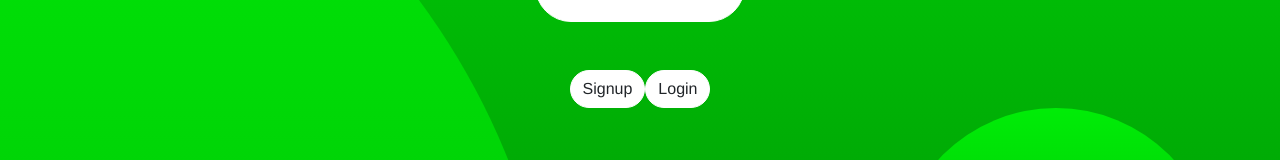
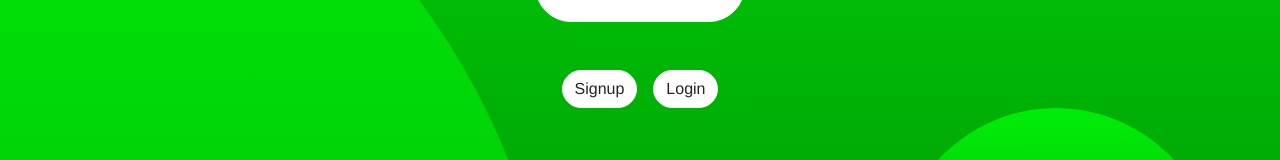
Before and after one commit to SymensJeffrey/golf_vue, a Vue app: page / in a window 1280 px wide. Shown: the part 561-721 px from the top of the page. Built offline with nearby package versions, Linux system fonts and the light colour scheme.

Commit message:
add spacing on log in and signup buttons

```diff
--- a/src/views/Home.vue
+++ b/src/views/Home.vue
@@ -8,7 +8,7 @@
               <a class="btn btn-primary btn-xl rounded-pill mt-5" href="#scroll">Learn More</a>
           </div>
           <div v-if="!isLoggedIn()">
-            <button class="btn btn-primary btn-l rounded-pill mt-5" v-on:click="pushToSignup">Signup</button>
+            <button class="btn btn-primary btn-l rounded-pill mt-5 me-3" v-on:click="pushToSignup">Signup</button>
             <button class="btn btn-primary btn-l rounded-pill mt-5" v-on:click="pushToLogin">Login</button>
           </div>
       </div>
```
